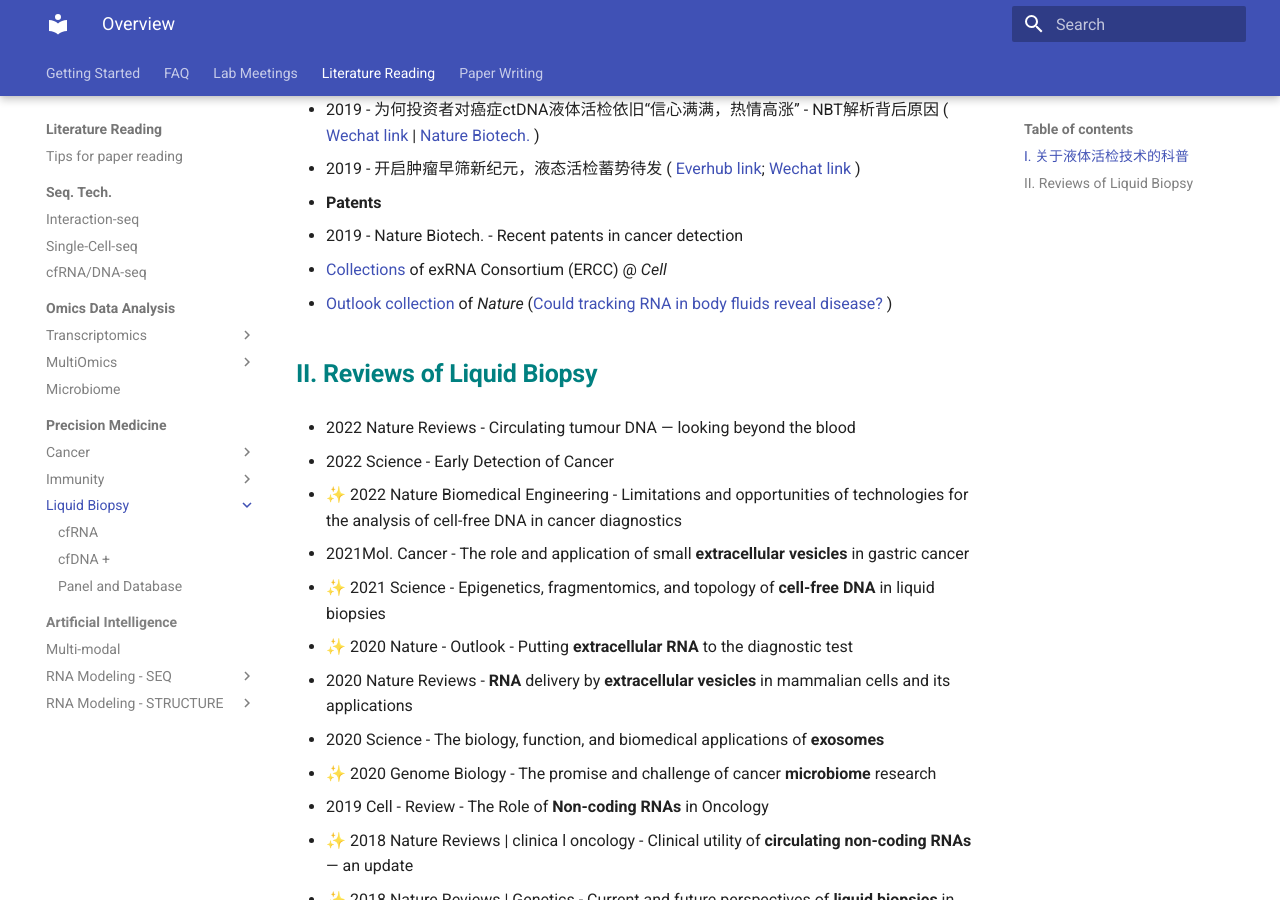
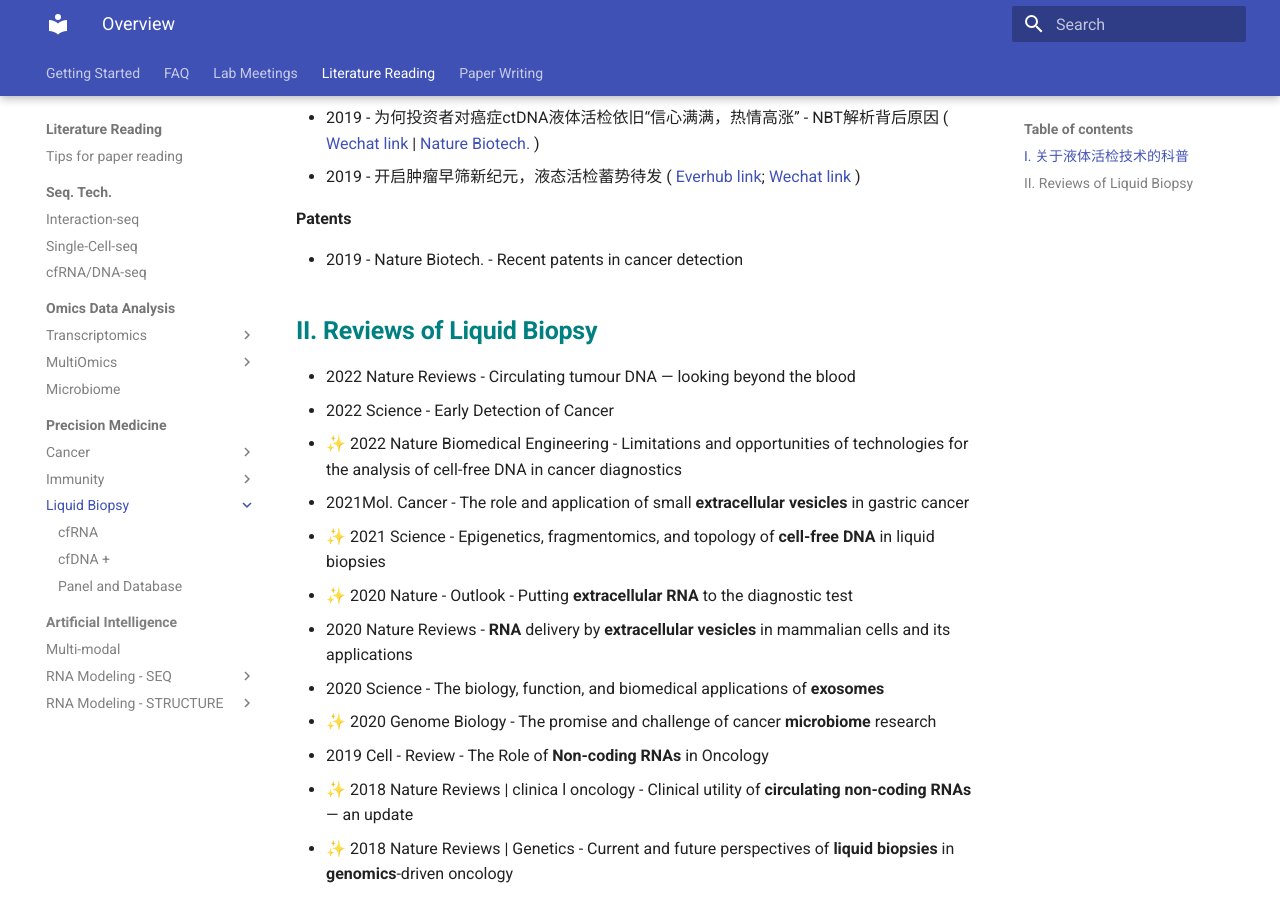
Before and after one commit to lulab/mkdocs, an MkDocs documentation site: the page built from docs/reading/med/liquid-biopsy/index.md, in a window 1280 px wide and 900 px high, scrolled down 534 px. Built offline with MkDocs 1.6.1 and Material for MkDocs 9.7.7, drawn with Linux system fonts in a browser that asks for light colours.

Commit message:
Update index.md

```diff
--- a/docs/reading/med/liquid-biopsy/index.md
+++ b/docs/reading/med/liquid-biopsy/index.md
@@ -8,17 +8,18 @@
 
 ##  I. 关于液体活检技术的科普
 
-* **News**
+**News**
+
   * 2022 Nature - GRAIL and the quest for earlier multi-cancer detection
   * 2022 - 肿瘤早筛，群雄谁能逐鹿？([Wechat link](https://mp.weixin.qq.com/s/qbjdqVSZqWsjE0jR4bzFtQ) | [Everhub link](https://www.yinxiang.com/everhub/note/86e90ab1-550a-40bf-923e-5e1b68be4b98))&#x20;
   * 2022 - New genomic technologies for multi-cancer early detection: Rethinking the scope of cancer screening ([_Cancer Cell_ Commentary](https://www.sciencedirect.com/science/article/pii/S1535610822000149?via%3Dihub))
   * 2022 - Omics and AI advance biomarker discovery for liver disease ([_Nature Medicine_ News](https://www.nature.com/articles/s41591-022-01853-9))
   * 2019 - 为何投资者对癌症ctDNA液体活检依旧“信心满满，热情高涨” - NBT解析背后原因 ( [Wechat link](https://mp.weixin.qq.com/s/XbXB8cpw1uMQMId7uIirfA) | [Nature Biotech.](https://www.nature.com/articles/d41587-019-00022-7) )
   * 2019 - 开启肿瘤早筛新纪元，液态活检蓄势待发 ( [Everhub link](https://www.yinxiang.com/everhub/note/d1062a1d-14a8-4e8c-af9b-70aa808715da); [Wechat link](https://mp.weixin.qq.com/s/I_mlH_l4ORrAZS_rv9bytQ) )
-* **Patents**&#x20;
+
+**Patents**
+
   * 2019 - Nature Biotech. - Recent patents in cancer detection&#x20;
-* [Collections](https://www.cell.com/consortium/exRNA) of exRNA Consortium (ERCC) @ _Cell_
-* [Outlook collection](https://www.nature.com/collections/hibdgeeijf) of _Nature_ ([Could tracking RNA in body fluids reveal disease?](https://www.nature.com/articles/d41586-020-01763-1) )
 
 
 
@@ -26,38 +27,23 @@
 
 ## II. Reviews of Liquid Biopsy
 
+
 * 2022 Nature Reviews - Circulating tumour DNA — looking beyond the blood
-
 * 2022 Science - Early Detection of Cancer
-
 * ✨ 2022 Nature Biomedical Engineering - Limitations and opportunities of technologies for the analysis of cell-free DNA in cancer diagnostics
-
 * 2021Mol. Cancer - The role and application of small **extracellular vesicles** in gastric cancer
-
 * ✨ 2021 Science - Epigenetics, fragmentomics, and topology of **cell-free DNA** in liquid biopsies
-
 * ✨ 2020 Nature - Outlook - Putting **extracellular RNA** to the diagnostic test
-
 * 2020 Nature Reviews - **RNA** delivery by **extracellular vesicles** in mammalian cells and its applications
-
 * 2020 Science - The biology, function, and biomedical applications of **exosomes**
-
 * ✨ 2020 Genome Biology - The promise and challenge of cancer **microbiome** research
-
 * 2019 Cell - Review - The Role of **Non-coding RNAs** in Oncology
-
 * ✨ 2018 Nature Reviews | clinica l oncology - Clinical utility of **circulating non-coding RNAs** — an update
-
 * ✨ 2018 Nature Reviews | Genetics - Current and future perspectives of **liquid biopsies** in **genomics**-driven oncology
-
 * 2018 Nature Reviews | Clin Oncol. - Extracellular vesicles in cancer - implications for future improvements in cancer care
-
 * 2018 NEJM - Circulating Extracellular Vesicles in Human Disease ([翻译版](https://www.nejmqianyan.cn/article/YXQYra1704286))
-
 * 2018 NEJM - Application of **Cell-free DNA** Analysis to Cancer Treatment ([翻译版](https://www.nejmqianyan.cn/article/YXQYra1706174))
-
 * 2018 NEJM - Sequencing of circulating cell-free dna during **pregnancy** ([翻译版](https://www.nejmqianyan.cn/article/YXQYra1705345))
 
 
-
 > **Comparison of different liquid biopsy tech. :** [**Comparison Table**](https://cloud.tsinghua.edu.cn/d/f72ee6992a1e4ec78044/files/?p=/liquid%20biopsy%20tech%20comparison.pptx)
```
